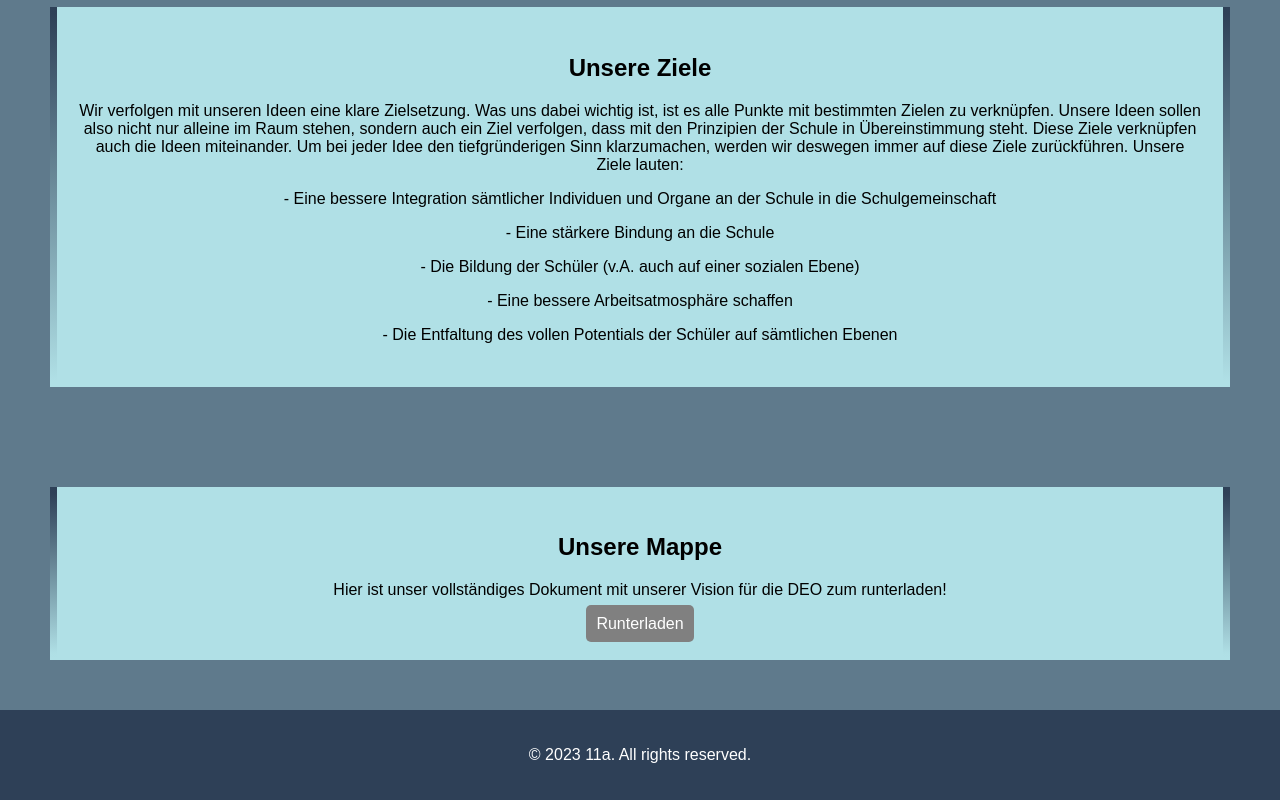
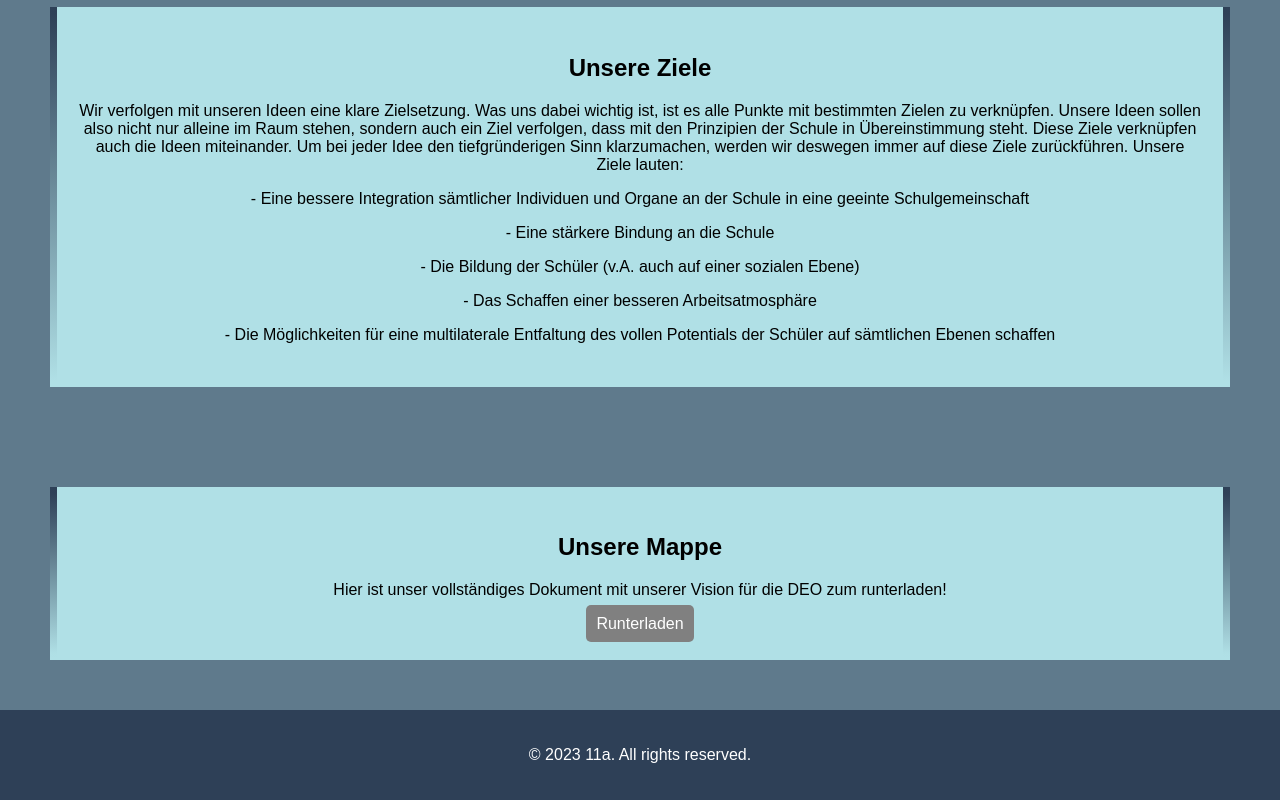
Before and after one commit to koksschool/DEO-2033-11a, a plain HTML site: page index.html in a window 1280 px wide. Shown: the part 850-1650 px from the top of the page. Drawn offline with Linux system fonts and the light colour scheme.

Commit message:
Update index.html

```diff
--- a/index.html
+++ b/index.html
@@ -28,11 +28,11 @@
 	    <h2>Unsere Ziele</h2>
 	    <p>Wir verfolgen mit  unseren Ideen eine klare Zielsetzung. Was uns dabei wichtig ist, ist es alle Punkte mit bestimmten Zielen zu verknüpfen. Unsere Ideen sollen also nicht nur alleine im Raum stehen, sondern auch ein Ziel verfolgen, dass mit den Prinzipien der Schule in Übereinstimmung steht. Diese Ziele verknüpfen auch die Ideen miteinander. Um bei jeder Idee den tiefgründerigen Sinn klarzumachen, werden wir deswegen immer auf diese Ziele zurückführen. Unsere Ziele lauten:</p>
 
-		<p>-	Eine bessere Integration sämtlicher Individuen und Organe an der Schule in die Schulgemeinschaft</p>
+		<p>-	Eine bessere Integration sämtlicher Individuen und Organe an der Schule in eine geeinte Schulgemeinschaft</p>
 		<p>-	Eine stärkere Bindung an die Schule</p>
 		<p>-	Die Bildung der Schüler (v.A. auch auf einer sozialen Ebene)</p>
-		<p>-	Eine bessere Arbeitsatmosphäre schaffen</p>
-		<p>-	Die Entfaltung des vollen Potentials der Schüler auf sämtlichen Ebenen</p>
+		<p>-	Das Schaffen einer besseren Arbeitsatmosphäre</p>
+		<p>-	Die Möglichkeiten für eine multilaterale Entfaltung des vollen Potentials der Schüler auf sämtlichen Ebenen schaffen</p>
 		</div>
 	  </section>
 
```
